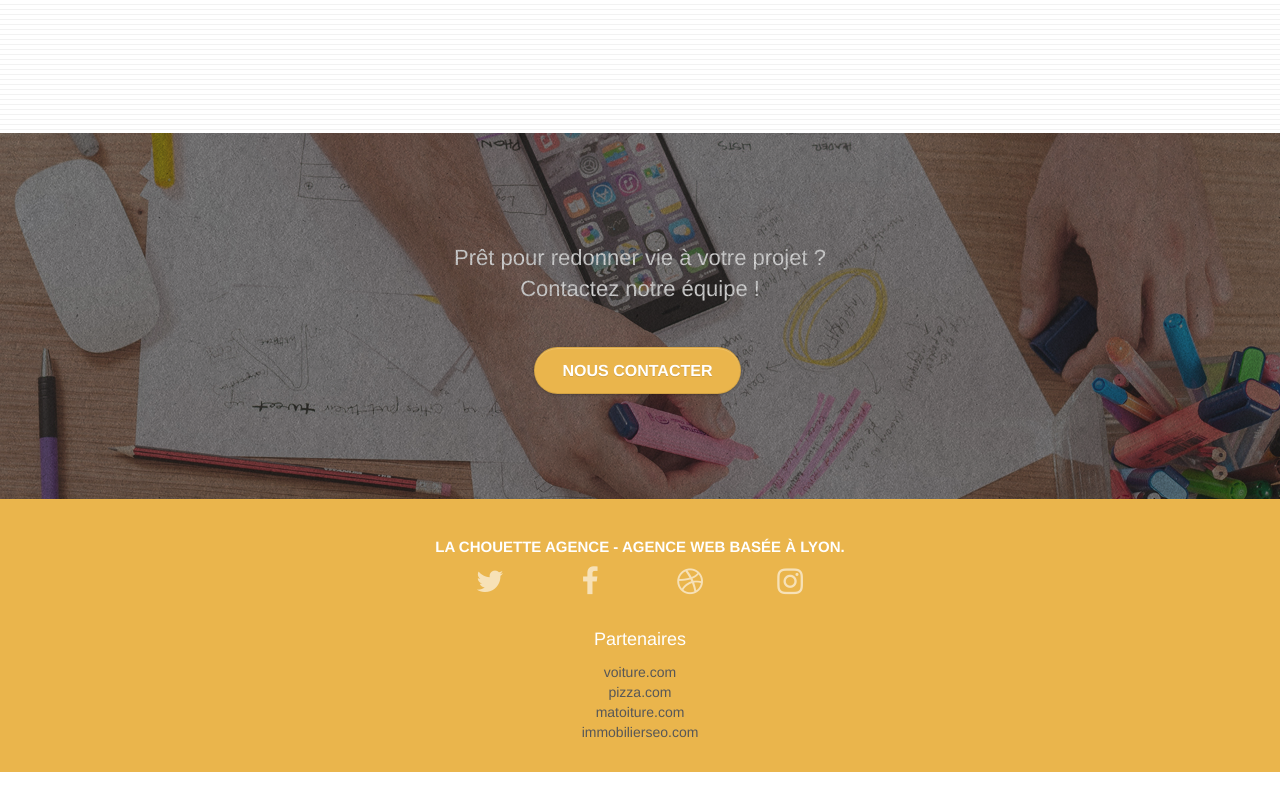
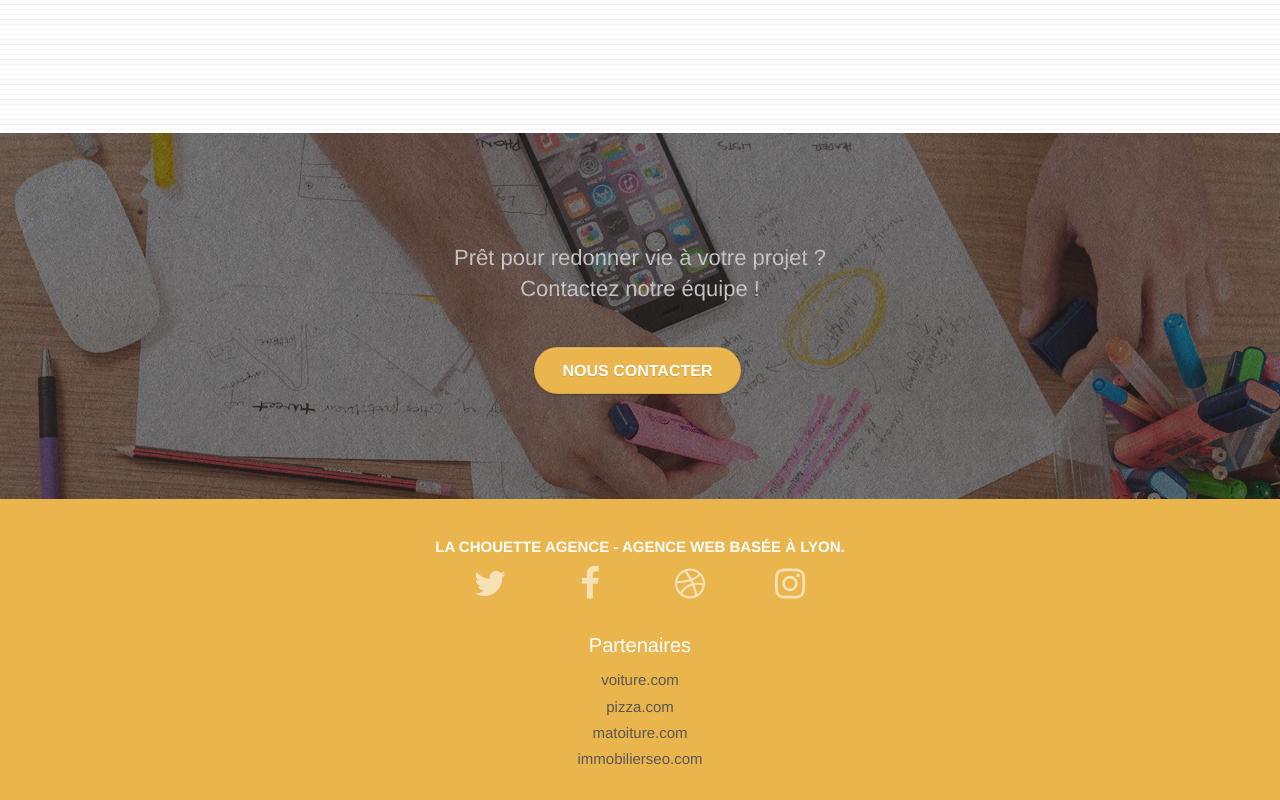
Before and after one commit to Theo-lemoine-oc/TheoLemoine_4_30032021, a plain HTML site: page index.html in a window 1280 px wide. Shown: the part 2989-3789 px from the top of the page. Before the commit the page ends 3761 px from the top, so only its background shows below. Drawn offline with Linux system fonts and the light colour scheme.

Commit message:
modifications for seop

```diff
--- a/style.css
+++ b/style.css
@@ -476,7 +476,7 @@ button {
 }
 
 .icon-md {
-    font-size: 30px!important;
+    font-size: 35px!important;
 }
 
 .icon-lg {
@@ -697,7 +697,7 @@ p {
 
 .footer-partners p {
     color: #fff !important;
-    font-size: 1.8rem;
+    font-size: 2rem;
     text-align: center;
 }
 
@@ -706,7 +706,9 @@ p {
 }
 
 .footer-partners li {
+    margin-top: .5rem;
     display: flex;
+    font-size: 1.5rem;
     justify-content: center;
 }
 
```
